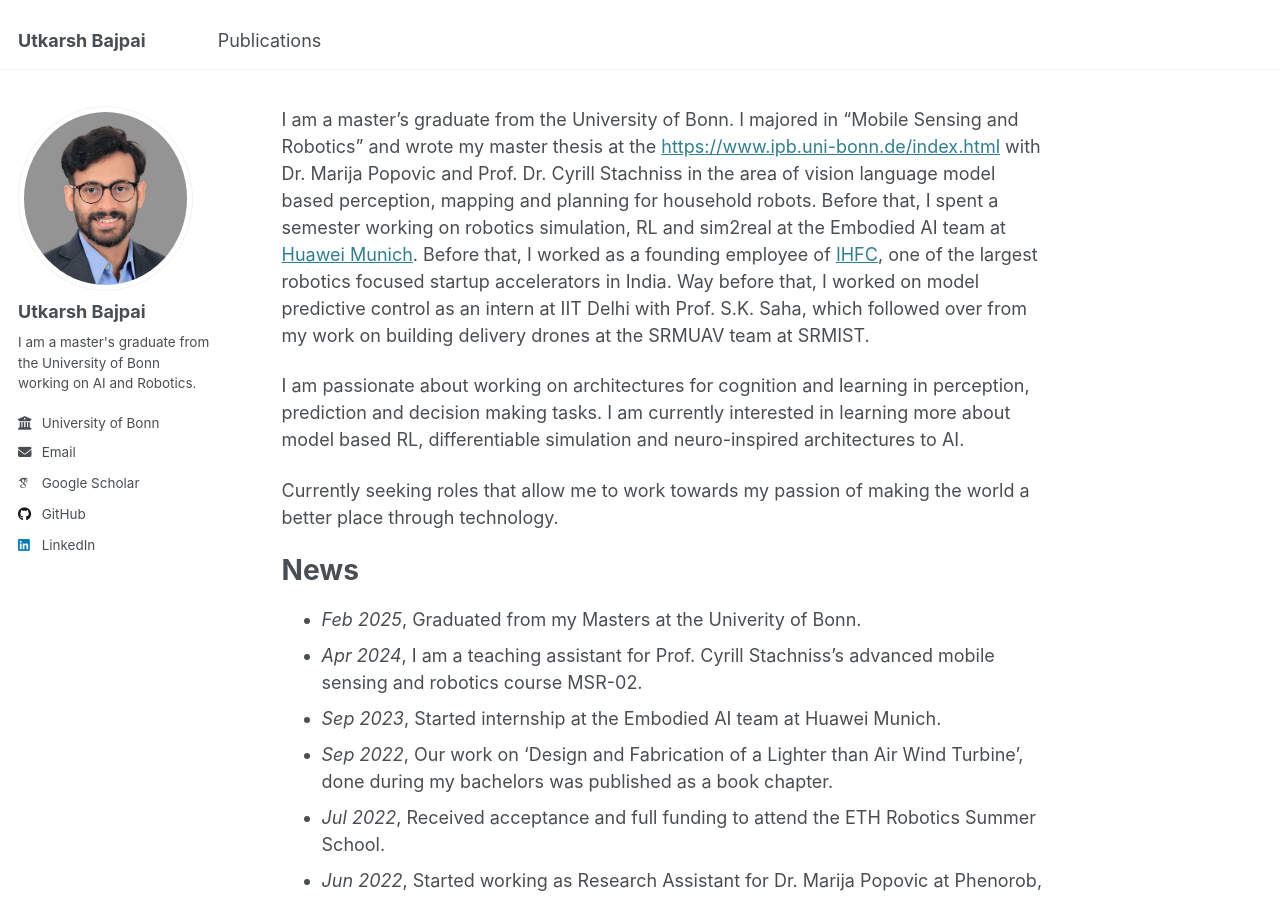
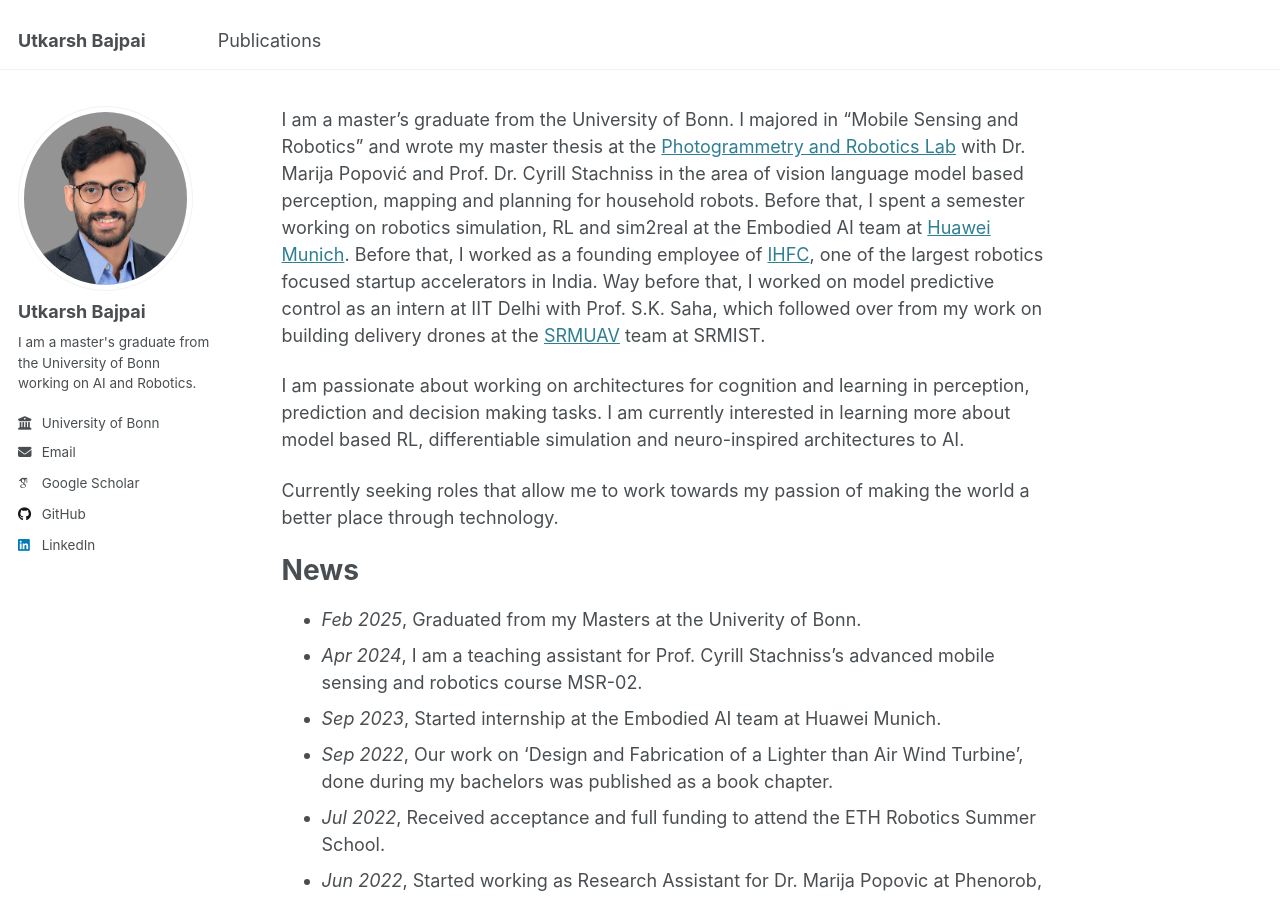
Before and after one commit to baj31415/baj31415.github.io, a Jekyll site: the page built from _pages/about.md, in a window 1280 px wide and 900 px high. Built offline with Jekyll 4.4.1, drawn with Linux system fonts in a browser that asks for light colours; some web fonts are replaced.

Commit message:
modified about

```diff
--- a/_pages/about.md
+++ b/_pages/about.md
@@ -7,7 +7,7 @@
   - /about.html
 ---
 
-I am a master's graduate from the University of Bonn. I majored in "Mobile Sensing and Robotics" and wrote my master thesis at the [https://www.ipb.uni-bonn.de/index.html](Photogrammetry and Robotics Lab) with Dr. Marija Popovic and Prof. Dr. Cyrill Stachniss in the area of vision language model based perception, mapping and planning for household robots. Before that, I spent a semester working on robotics simulation, RL and sim2real at the Embodied AI team at [Huawei Munich](https://huaweiresearchcentergermanyaustria.teamtailor.com/departments/intelligent-cloud-technologies-laboratory). Before that, I worked as a founding employee of [IHFC](https://www.ihfc.co.in/), one of the largest robotics focused startup accelerators in India. Way before that, I worked on model predictive control as an intern at IIT Delhi with Prof. S.K. Saha, which followed over from my work on building delivery drones at the SRMUAV team at SRMIST.
+I am a master's graduate from the University of Bonn. I majored in "Mobile Sensing and Robotics" and wrote my master thesis at the [Photogrammetry and Robotics Lab](https://www.ipb.uni-bonn.de/index.html) with Dr. Marija Popović and Prof. Dr. Cyrill Stachniss in the area of vision language model based perception, mapping and planning for household robots. Before that, I spent a semester working on robotics simulation, RL and sim2real at the Embodied AI team at [Huawei Munich](https://huaweiresearchcentergermanyaustria.teamtailor.com/departments/intelligent-cloud-technologies-laboratory). Before that, I worked as a founding employee of [IHFC](https://www.ihfc.co.in/), one of the largest robotics focused startup accelerators in India. Way before that, I worked on model predictive control as an intern at IIT Delhi with Prof. S.K. Saha, which followed over from my work on building delivery drones at the [SRMUAV](https://www.youtube.com/@srmuav3921) team at SRMIST.
 
 I am passionate about working on architectures for cognition and learning in perception, prediction and decision making tasks. I am currently interested in learning more about model based RL, differentiable simulation and neuro-inspired architectures to AI.
 
```
